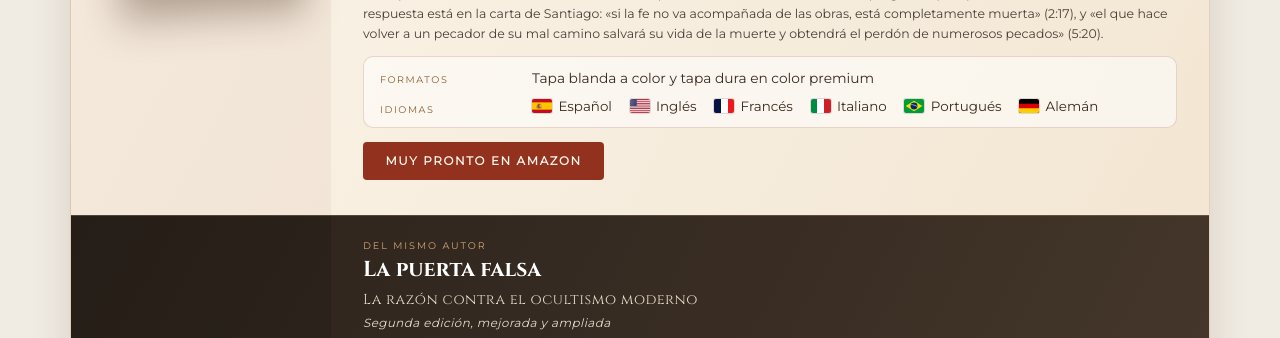
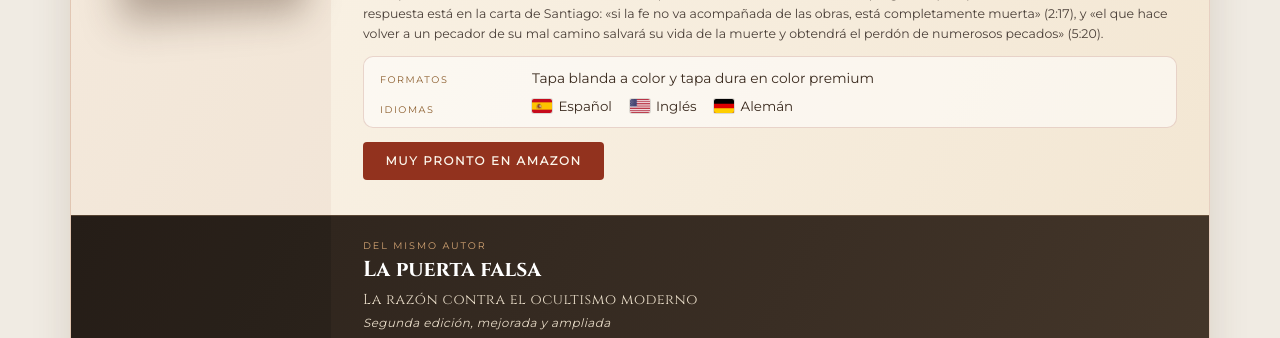
Before and after one commit to Gabriel-Castiglia/fe-y-razon, a plain HTML site: page del-autor.html in a window 1280 px wide. Shown: the part 1119-1457 px from the top of the page. Drawn offline with Linux system fonts and the light colour scheme.

Commit message:
del autor: Fe y Razón sin fr, it ni pt

```diff
--- a/del-autor.html
+++ b/del-autor.html
@@ -779,9 +779,6 @@
                     <ul class="rec-book-flags rec-book-flags--facts">
                       <li><img src="Recursos/Im%C3%A1genes/spain-flag-png-large.webp" alt="" width="20" height="14" loading="lazy"><span data-i18n="topicPages.del-autor.sec4.langs.es">Español</span></li>
                       <li><img src="Recursos/Im%C3%A1genes/united-states-of-america-flag-png-large.webp" alt="" width="20" height="14" loading="lazy"><span data-i18n="topicPages.del-autor.sec4.langs.en">Inglés</span></li>
-                      <li><img src="Recursos/Im%C3%A1genes/france-flag.svg" alt="" width="20" height="14" loading="lazy"><span data-i18n="topicPages.del-autor.sec4.langs.fr">Francés</span></li>
-                      <li><img src="Recursos/Im%C3%A1genes/it-flag.svg" alt="" width="20" height="14" loading="lazy"><span data-i18n="topicPages.del-autor.sec4.langs.it">Italiano</span></li>
-                      <li><img src="Recursos/Im%C3%A1genes/brazil-flag.svg" alt="" width="20" height="14" loading="lazy"><span data-i18n="topicPages.del-autor.sec4.langs.pt">Portugués</span></li>
                       <li><img src="Recursos/Im%C3%A1genes/germany-flag.svg" alt="" width="20" height="14" loading="lazy"><span data-i18n="topicPages.del-autor.sec4.langs.de">Alemán</span></li>
                     </ul>
                   </dd>
```
